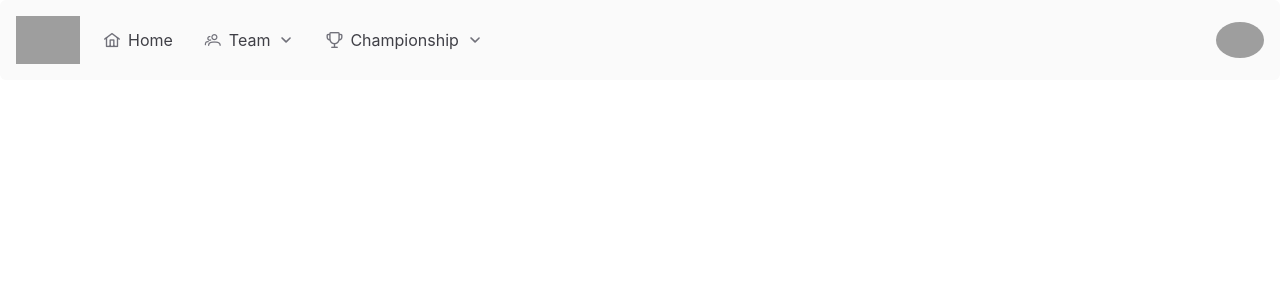
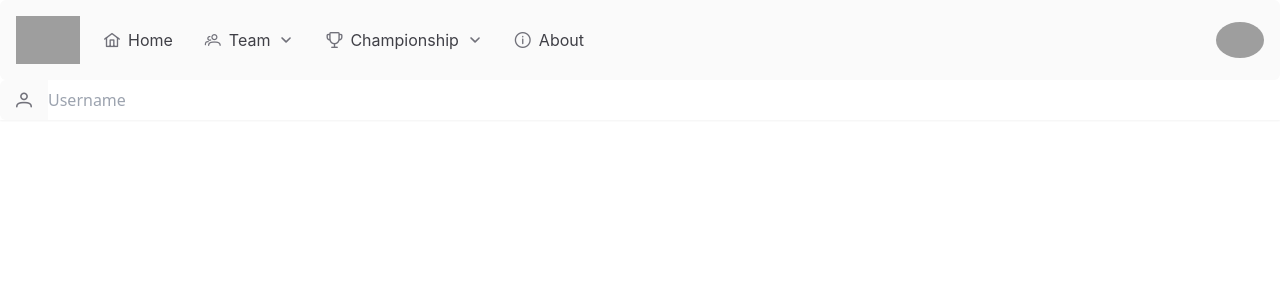
Before and after one commit to javazord/jzsports-web, a React (Vite) app: page /team-register in a window 1280 px wide. Shown: the top 300 px of the page. Built offline with nearby package versions, Linux system fonts and the light colour scheme; grey boxes are pictures that could not be loaded; a web font is replaced by a local one.

Commit message:
feat: fazendo navegação entre paginas

```diff
--- a/src/App.jsx
+++ b/src/App.jsx
@@ -1,8 +1,10 @@
 import Navbar from "./layouts/components/Navbar";
+import AppRoutes from "./routes/AppRoutes";
 function App() {
   return (
     <>
       <Navbar />
+      <AppRoutes />
     </>
   );
 }
--- /dev/null
+++ b/src/features/home/Home.jsx
@@ -0,0 +1,7 @@
+export default function Home(params) {
+  return (
+    <div>
+      <h1>Home</h1>
+    </div>
+  );
+}
--- /dev/null
+++ b/src/features/teams/pages/TeamRegisterForm.jsx
@@ -0,0 +1,14 @@
+import { InputText } from "primereact/inputtext";
+
+export default function TeamRegisterForm() {
+  return (
+    <div className="">
+      <div className="p-inputgroup flex-1">
+        <span className="p-inputgroup-addon">
+          <i className="pi pi-user"></i>
+        </span>
+        <InputText placeholder="Username" />
+      </div>
+    </div>
+  );
+}
--- a/src/layouts/components/Navbar.jsx
+++ b/src/layouts/components/Navbar.jsx
@@ -3,10 +3,15 @@ import { Menubar } from "primereact/menubar";
 import { InputText } from "primereact/inputtext";
 import { Badge } from "primereact/badge";
 import { Avatar } from "primereact/avatar";
+import { redirect, useNavigate } from "react-router-dom";
 
 export default function TemplateDemo() {
+  const navigate = useNavigate();
   const itemRenderer = (item) => (
-    <a className="flex align-items-center p-menuitem-link">
+    <a
+      onClick={() => item.command?.()} // importante para disparar a navegação
+      className="flex align-items-center p-menuitem-link cursor-pointer"
+    >
       <span className={item.icon} />
       <span className="mx-2">{item.label}</span>
       {item.badge && <Badge className="ml-auto" value={item.badge} />}
@@ -21,6 +26,7 @@ export default function TemplateDemo() {
     {
       label: "Home",
       icon: "pi pi-home",
+      command: () => navigate("/"),
     },
     {
       label: "Team",
@@ -29,6 +35,7 @@ export default function TemplateDemo() {
         {
           label: "New",
           icon: "pi pi-sparkles",
+          command: () => navigate("/team-register"),
         },
         {
           label: "Search",
@@ -51,6 +58,10 @@ export default function TemplateDemo() {
           template: itemRenderer,
         },
       ],
+    },
+    {
+      label: "About",
+      icon: "pi pi-info-circle",
     },
   ];
 
--- a/src/main.jsx
+++ b/src/main.jsx
@@ -1,13 +1,13 @@
-import { StrictMode } from "react";
 import { createRoot } from "react-dom/client";
 import App from "./App.jsx";
 import "./index.css";
 import "primereact/resources/themes/tailwind-light/theme.css";
 import "primereact/resources/primereact.min.css";
 import "primeicons/primeicons.css";
+import { BrowserRouter } from "react-router-dom";
 
 createRoot(document.getElementById("root")).render(
-  <StrictMode>
+  <BrowserRouter>
     <App />
-  </StrictMode>
+  </BrowserRouter>
 );
--- /dev/null
+++ b/src/routes/AppRoutes.jsx
@@ -0,0 +1,12 @@
+import { Route, Routes } from "react-router-dom";
+import TeamRegisterForm from "../features/teams/pages/TeamRegisterForm";
+import Home from "../features/home/Home";
+
+export default function AppRoutes() {
+  return (
+    <Routes>
+      <Route path="/team-register" element={<TeamRegisterForm />}></Route>
+      <Route path="/" element={<Home />}></Route>
+    </Routes>
+  );
+}
```
